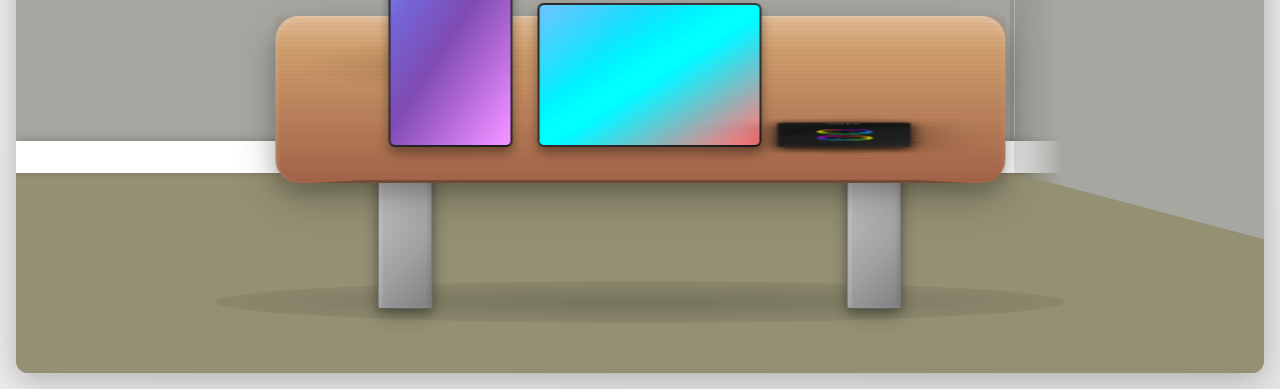
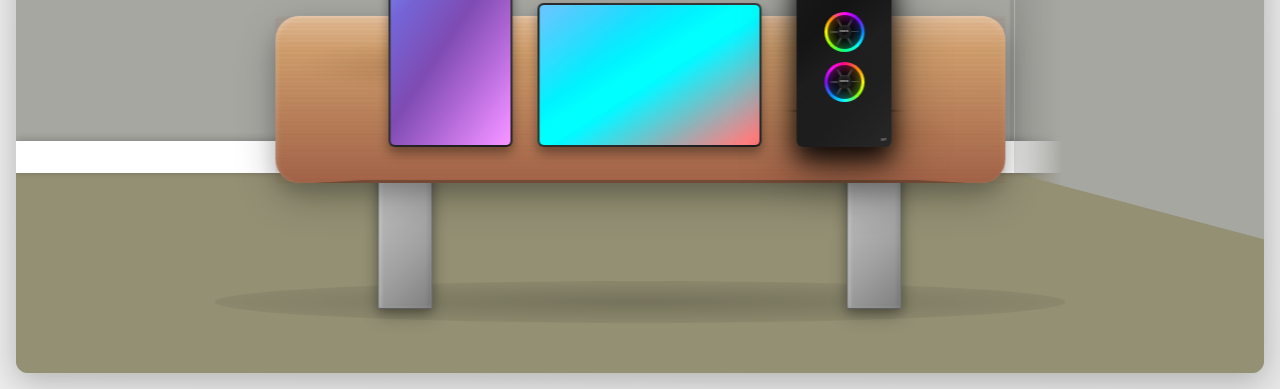
Before and after one commit to jacksonkasi1/office-workspace-css, a website built with Vite: page index.html in a window 1280 px wide. Shown: the part 443-832 px from the top of the page. Built offline with nearby package versions, Linux system fonts and the light colour scheme.

Commit message:
style: adjust gaming PC case dimensions and remove transform scale
The height of the PC case was reverted to 180px to maintain better proportions with the width. The transform scale was removed as it was causing visual distortion.

```diff
--- a/style.css
+++ b/style.css
@@ -509,7 +509,7 @@ body {
   gap: 25px; /* Reduced gap between monitors */
 }
 
-/* ENHANCED: Monitor with improved stand design */
+/* Monitor with improved stand design */
 .monitor {
   position: relative;
   display: flex;
@@ -520,7 +520,7 @@ body {
   transform: rotateX(-85deg);
 }
 
-/* ENHANCED: Realistic monitor stand base - circular design */
+/* Realistic monitor stand base - circular design */
 .monitor::after {
   content: '';
   position: absolute;
@@ -695,20 +695,19 @@ body {
 }
 
 /* ===== GAMING PC STYLES ===== */
-/* ENHANCED: Gaming PC with proper scaling and positioning */
+/* Gaming PC with proper scaling and positioning */
 .gaming-pc {
   position: relative;
   z-index: 11;
   perspective: 1200px;
   filter: drop-shadow(0 15px 25px rgba(0, 0, 0, 0.4));
   transform-origin: bottom center;
-  transform: rotateX(-85deg) scale(1.4); /* Increased scale for better proportion */
 }
 
-/* ENHANCED: Larger PC case with better proportions */
+/* Larger PC case with better proportions */
 .gaming-pc .pc-case-art {
-  width: 95px; /* Increased from 80px */
-  height: 200px; /* Increased from 180px */
+  width: 95px;
+  height: 180px;
   background: linear-gradient(145deg, #080808, #151515, #0a0a0a);
   border-radius: 6px;
   position: relative;
```
